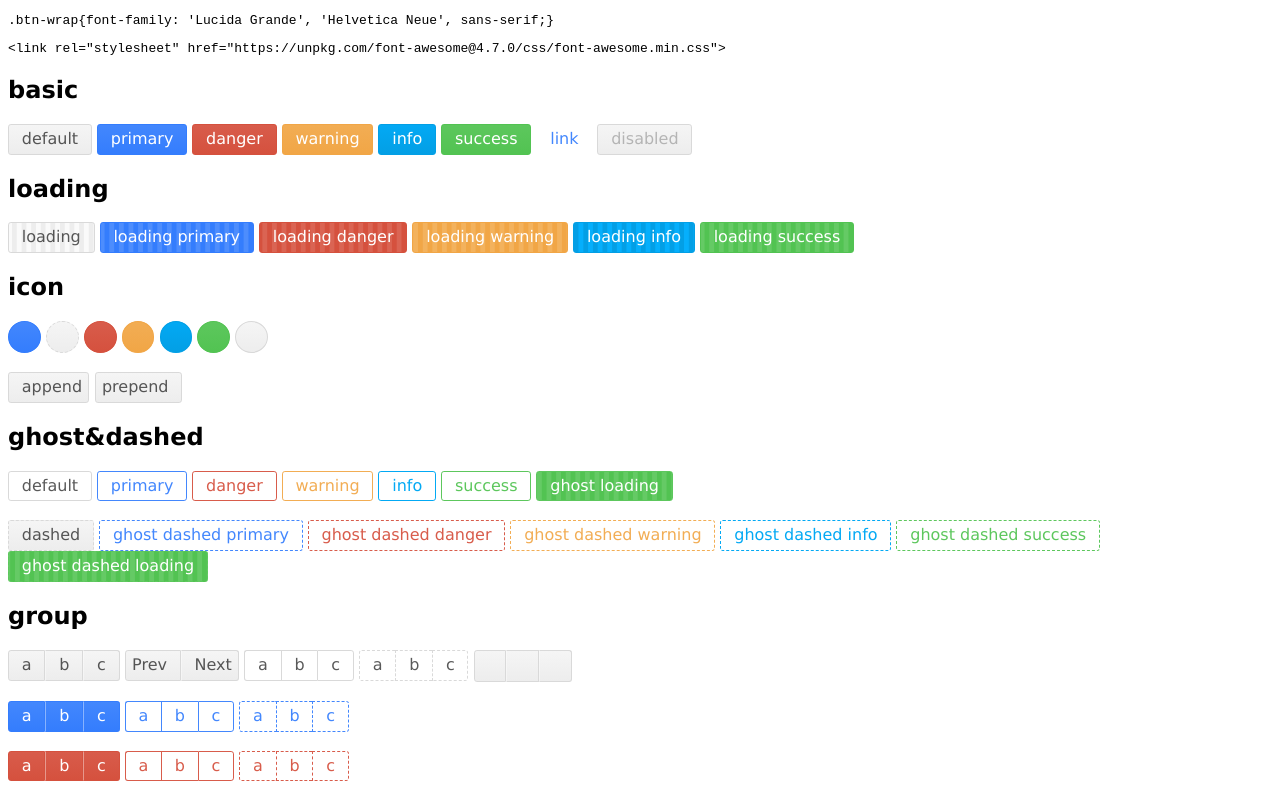
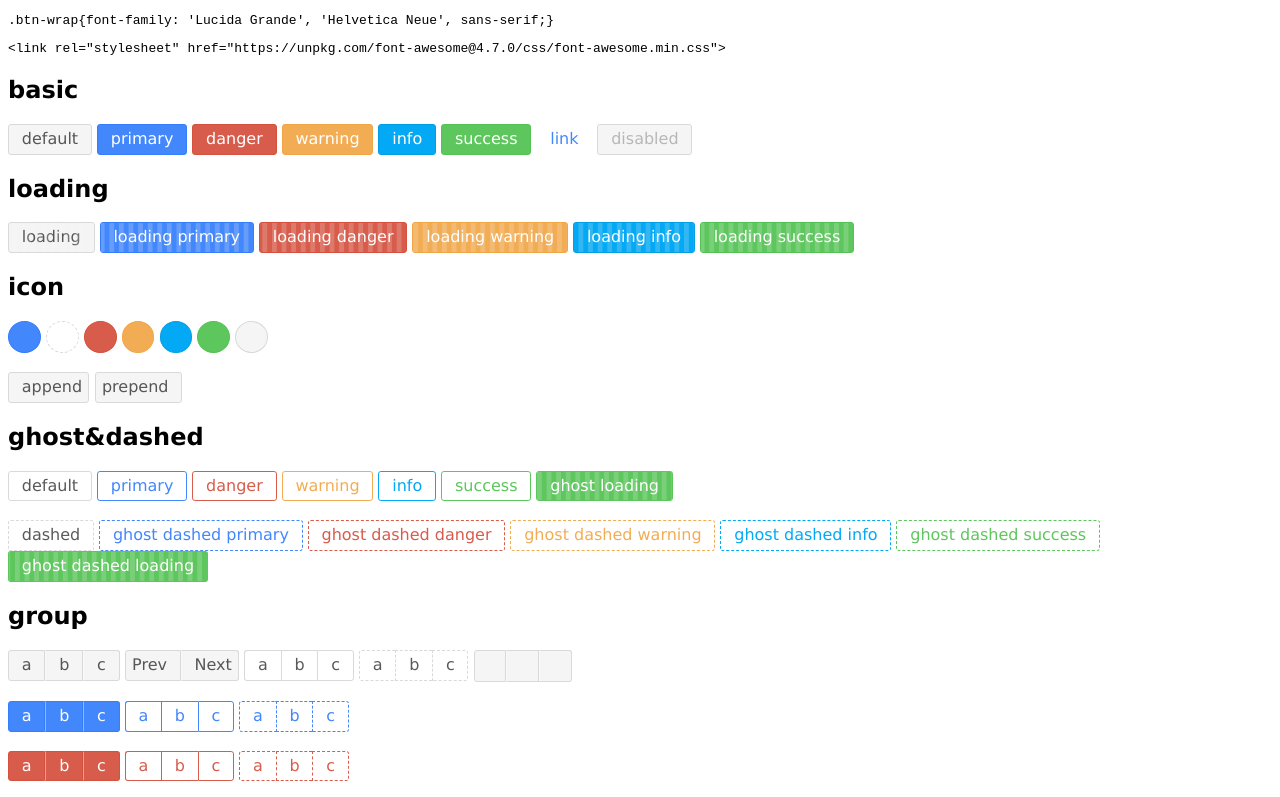
Before and after one commit to onface/design-back, a website: page components/btn/index.html in a window 1280 px wide. Shown: the top 797 px of the page. Drawn offline with nearby package versions, Linux system fonts and the light colour scheme; files that its build step writes are made by us from their sources.

Commit message:
简化btn loading css 代码

```diff
--- a/components/btn/less/extend.less
+++ b/components/btn/less/extend.less
@@ -1,12 +1,10 @@
 @import "./settings.less";
 .faceButtonStyle(@color) {
         background-color: @color;
-        background-image: -webkit-linear-gradient(top,@color, darken(@color, 3%));
         border-color: darken(@color, 3%);
         color:white;
         &:hover {
             background-color: lighten(@color, 2%);
-            background-image: -webkit-linear-gradient(top,lighten(@color, 4%), lighten(@color, 2%));
         }
         &.@{face-btn-prefix}--clicked:before {
             border-color:darken(@color, 20%)
@@ -16,9 +14,10 @@
           color: @color;
           &.@{face-btn-prefix}--loading {
               color: white;
+              background-color: @color;
           }
           &.@{face-btn-prefix}--loading:hover {
-              background-image: linear-gradient(90deg, lighten(@color, 4%) 50%, darken(@color, 2%) 50%);
+              background-color: lighten(@color, 2%);
           }
         }
         &.@{face-btn-prefix}--dashed {
@@ -27,11 +26,4 @@
         // &:focus {
         //     box-shadow: 0 0 0 0.15em fade(@color, 45%);
         // }
-        &.@{face-btn-prefix}--loading {
-            background-image: linear-gradient(90deg, lighten(@color, 2%) 50%, darken(@color, 3%) 50%);
-            background-size: .6em;
-        }
-        &.@{face-btn-prefix}--loading:hover {
-            background-image: linear-gradient(90deg, lighten(@color, 4%) 50%, darken(@color, 2%) 50%);
-        }
 }
--- a/components/btn/less/index.less
+++ b/components/btn/less/index.less
@@ -156,7 +156,13 @@ html .@{face-btn-prefix} {
   to { background-position: 0 0; }
 }
 .@{face-btn-prefix}--loading {
-  animation: faceBtnLoadinganimatedBackground 5s linear infinite;
-  background-image: linear-gradient(90deg, lighten(@face-btn--default-color, 2%) 50%, darken(@face-btn--default-color, 3%) 50%);
-  background-size: .6em;
+  &:before {
+      content: "";
+      opacity: 0.2;
+      position: absolute;
+      top: 0; left: 0; right: 0; bottom: 0;
+      animation: faceBtnLoadinganimatedBackground 5s linear infinite;
+      background-image: linear-gradient(90deg, darken(@face-btn--default-color, 2%) 50%, transparent 50%);
+      background-size: 0.6em 100%;
+  }
 }
```
